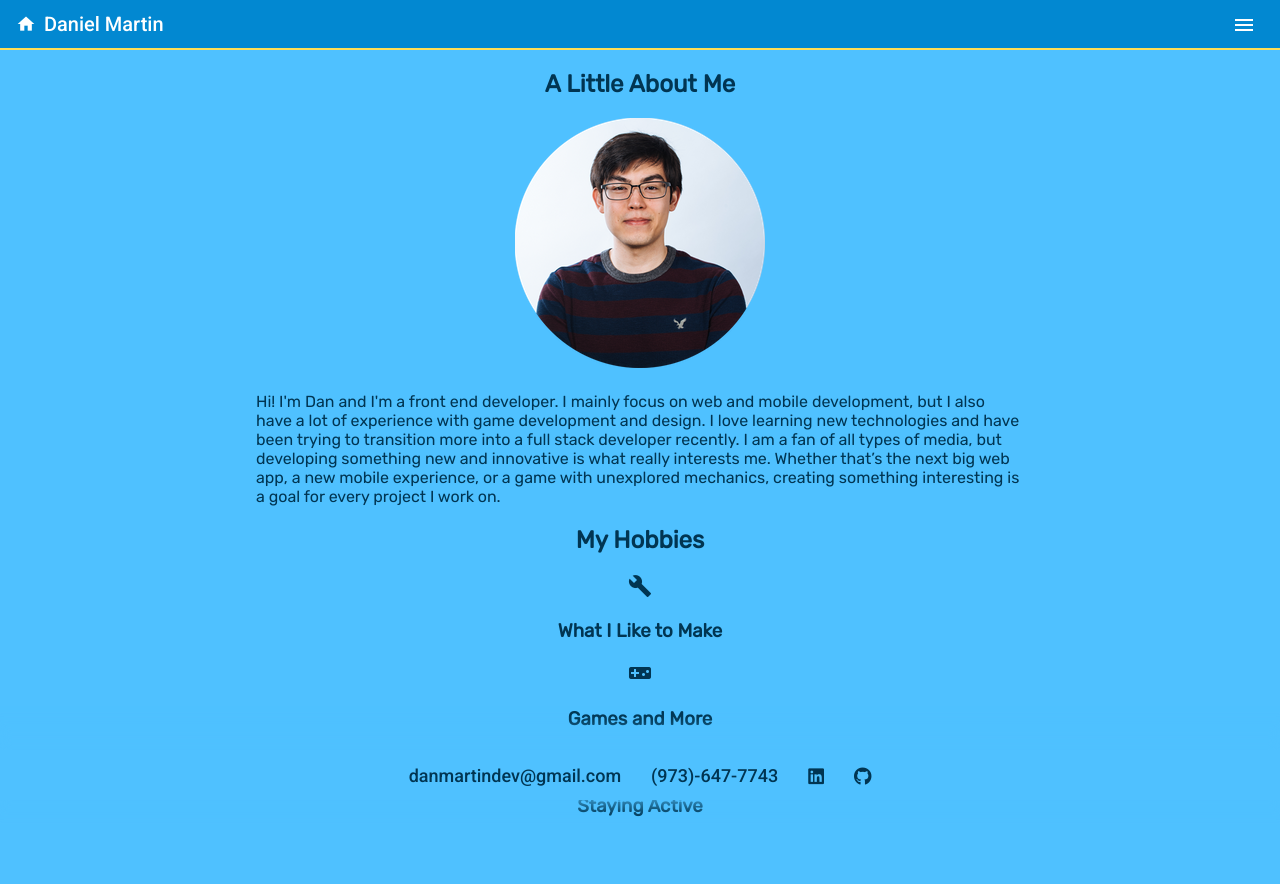
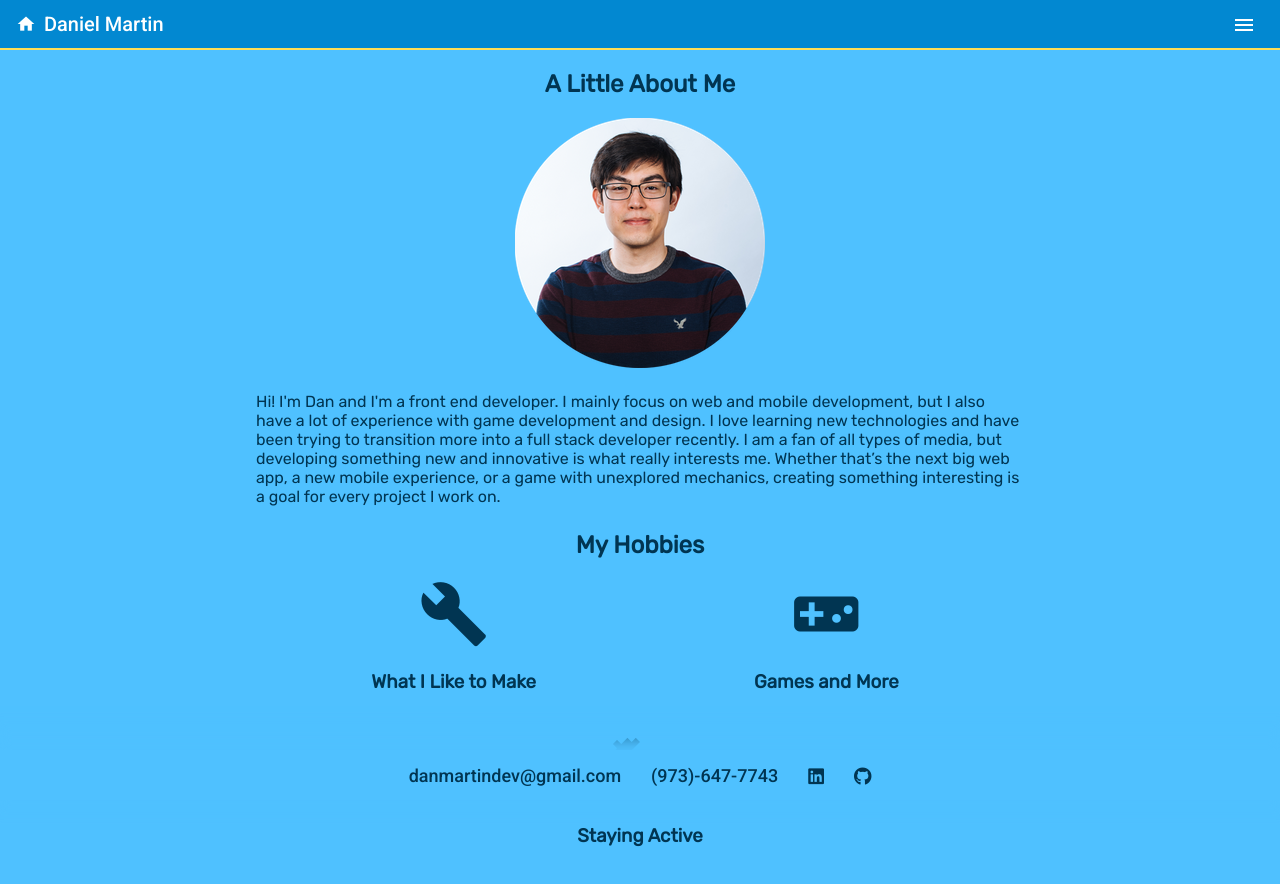
Before and after one commit to danmartindev/Portfolio, an Angular app: page /about in a window 1280 px wide. Shown: the top 884 px of the page. Built offline with nearby package versions, Linux system fonts and the light colour scheme.

Commit message:
imported styles/colors added styles for hobbies

```diff
--- a/src/app/about/about.component.scss
+++ b/src/app/about/about.component.scss
@@ -1,3 +1,6 @@
+@import "../../colors.scss";
+@import "../../styles.scss";
+
 #about-wrap{
     padding-bottom: 70px;
     width: 60%;
@@ -10,5 +13,27 @@
 
     #about-info{
         text-align: left;
+        margin-bottom: 25px;
+    }
+
+    #hobby-wrap{
+        display: flex;
+        flex-wrap: wrap;
+        justify-content: space-evenly;
+
+        .hobby{
+            flex-direction: row;
+            min-width: 350px;
+            max-width: 30%;
+            margin-bottom: 20px;
+
+            mat-icon{
+                font-size: 70px;
+            }
+
+            i{
+                font-size: 70px;
+            }
+        }
     }
 }
```
